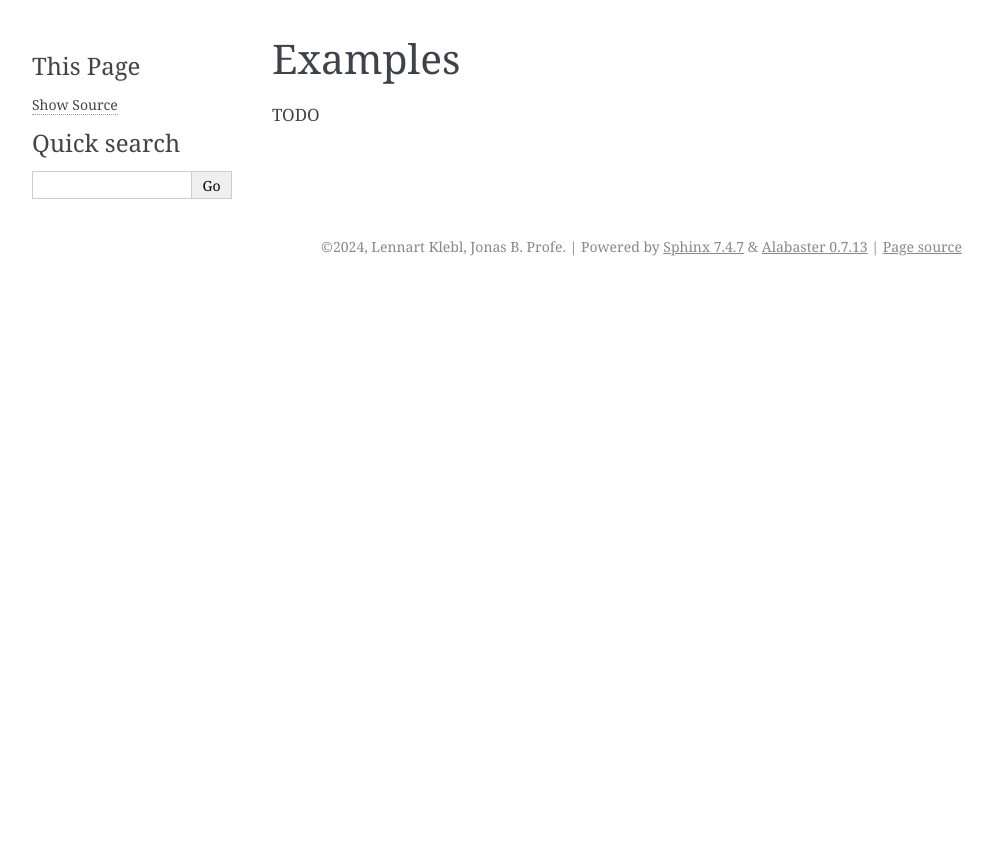
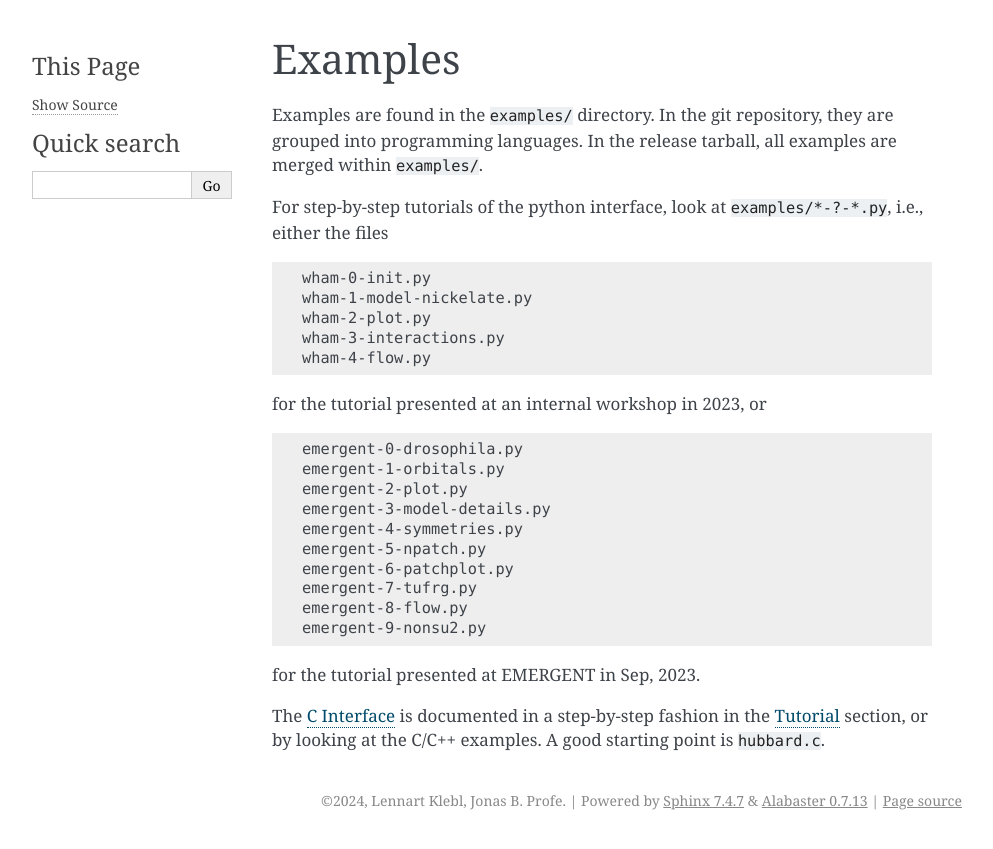
Before and after one commit to alcubierre-drive/diverged-diverge, a Sphinx documentation site: the page built from sphinx/Examples.rst, in a window 1280 px wide. Shown: the top 849 px of the page, without its empty margins (148-1141 px from the left). Built offline with Sphinx 7.4.7, drawn with Linux system fonts in a browser that asks for light colours; the version number could not be read and is left out; cross-references to code outside the pages are shown as plain code.

```diff
--- a/sphinx/C Interface.rst
+++ b/sphinx/C Interface.rst
@@ -6,6 +6,7 @@ C Interface
 .. toctree::
    :maxdepth: 2
 
+   Tutorial
    Initialization
    Model
    Flow
--- a/sphinx/Examples.rst
+++ b/sphinx/Examples.rst
@@ -3,4 +3,39 @@
 Examples
 ========
 
-TODO
+Examples are found in the :release_tree:`examples/ <examples>` directory. In the
+git repository, they are grouped into programming languages. In the release
+tarball, all examples are merged within ``examples/``.
+
+For step-by-step tutorials of the python interface, look at
+:release_tree:`examples/*-?-*.py <examples/python_tutorial>`,
+i.e., either the files
+
+.. sourcecode:: bash
+
+    wham-0-init.py
+    wham-1-model-nickelate.py
+    wham-2-plot.py
+    wham-3-interactions.py
+    wham-4-flow.py
+
+for the tutorial presented at an internal workshop in 2023, or
+
+.. sourcecode:: bash
+
+    emergent-0-drosophila.py
+    emergent-1-orbitals.py
+    emergent-2-plot.py
+    emergent-3-model-details.py
+    emergent-4-symmetries.py
+    emergent-5-npatch.py
+    emergent-6-patchplot.py
+    emergent-7-tufrg.py
+    emergent-8-flow.py
+    emergent-9-nonsu2.py
+
+for the tutorial presented at EMERGENT in Sep, 2023.
+
+The :ref:`C interface` is documented in a step-by-step fashion in the
+:ref:`Tutorial` section, or by looking at the C/C++ examples. A good
+starting point is :release_tree:`hubbard.c <examples/c_cpp/hubbard.c>`.
--- a/sphinx/Simulation Output.rst
+++ b/sphinx/Simulation Output.rst
@@ -3,7 +3,7 @@
 Simulation Output
 =================
 
-TODO WRITE TUTORIAL
+TODO(LK): write tutorial!
 
 .. toctree::
    :maxdepth: 1
```
Also changed, not shown: sphinx/Flow Step Object.rst (added, +11 -0 lines), sphinx/Flow.rst (+2 -14 lines), sphinx/Getting Started.rst (+7 -6 lines), sphinx/Tutorial.rst (added, +281 -0 lines), 1 other file.
